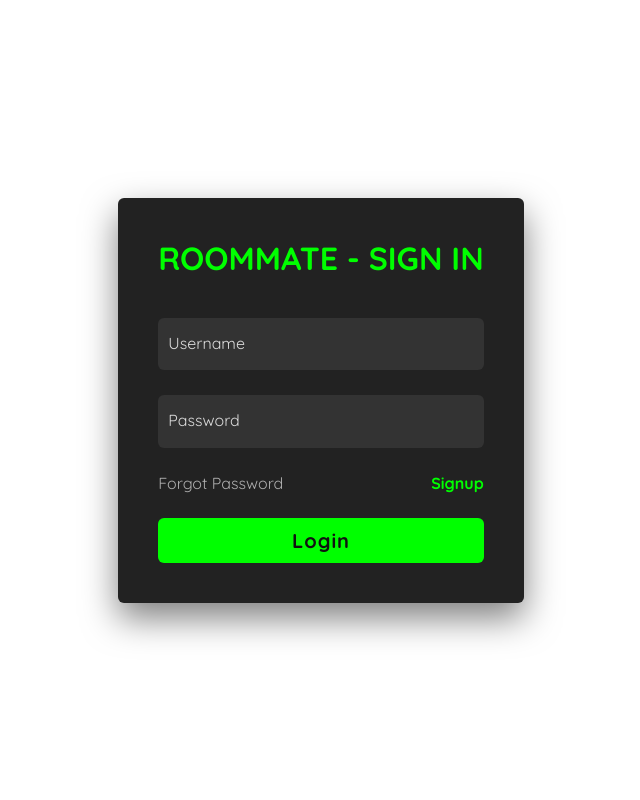
After one commit to fitumi0/RoomMate, a Flask app: template video_service/src/templates/login.html in a window 1280 px wide. The commit adds this page. Shown: the whole page, without its empty margins (319-959 px from the left). Run offline with Flask 3, Linux system fonts and the light colour scheme; the template is opened without the code that fills it, so the values that code supplies are empty; parts of the project's set-up code (start-up, migrations or seed data) failed here and were passed over.

Commit message:
+ login page

```diff
--- a/video_service/src/static/styles/style.css
+++ b/video_service/src/static/styles/style.css
@@ -1,9 +1,12 @@
 @import url("https://fonts.googleapis.com/css2?family=Roboto:wght@300;400;500;700&display=swap");
+@import url("https://fonts.googleapis.com/css2?family=Quicksand:wght@300;400;500;700&display=swap");
 
+*,
 body {
     margin: 0;
-    /* font-family: "Roboto", sans-serif; */
-    font-family: Apple Color Emoji, "Segoe UI Emoji", "Noto Color Emoji";
+    padding: 0;
+    box-sizing: border-box;
+    font-family: "Quicksand", sans-serif;
 }
 
 /*#region General*/
@@ -352,6 +355,143 @@ media-player {
         font-size: 18px;
     }
 }
+/* #region Sign-In*/
+
+.sign-in-section {
+    position: absolute;
+    width: 100vw;
+    height: 100vh;
+    display: flex;
+    justify-content: center;
+    align-items: center;
+    gap: 2px;
+    flex-wrap: wrap;
+    overflow: hidden;
+}
+
+/* .sign-in-section::before {
+    content: "";
+    position: absolute;
+    width: 100%;
+    height: 100%;
+    background: linear-gradient(#000, var(--bright-accent-color), #000);
+    animation: animate 5s linear infinite;
+} */
+
+.sign-in {
+    position: absolute;
+    display: flex;
+    align-items: center;
+    justify-content: center;
+    background: #222;
+    z-index: 1000;
+    display: flex;
+    justify-content: center;
+    align-items: center;
+    padding: 40px;
+    border-radius: var(--border-radius);
+    box-shadow: 0 15px 35px rgba(0, 0, 0, 0.5);
+}
+
+.sign-in .content {
+    position: relative;
+    width: 100%;
+    display: flex;
+    justify-content: center;
+    align-items: center;
+    flex-direction: column;
+    gap: 40px;
+}
+
+.content .form-header {
+    font-size: 2em;
+    color: var(--bright-accent-color);
+    text-transform: uppercase;
+}
+
+.content .form {
+    width: 100%;
+    display: flex;
+    flex-direction: column;
+    gap: 25px;
+}
+
+.input-box {
+    position: relative;
+    width: 100%;
+}
+
+.input-box input {
+    position: relative;
+    width: 100%;
+    background: #333;
+    border: none;
+    outline: none;
+    padding: 25px 10px 7.5px;
+    border-radius: var(--border-radius);
+    color: #fff;
+    font-weight: 500;
+    font-size: 1em;
+}
+
+.input-box i {
+    position: absolute;
+    left: 0;
+    padding: 15px 10px;
+    font-style: normal;
+    color: var(--text-color);
+    transition: 0.5s;
+    pointer-events: none;
+}
+
+.input-box input:focus ~ i,
+.input-box input:valid ~ i {
+    transform: translateY(-7.5px);
+    font-size: 0.8em;
+    color: var(--text-color);
+}
+
+.input-box input[type="submit"] {
+    padding: 10px;
+    background: var(--bright-accent-color);
+    color: #111;
+    font-weight: 600;
+    font-size: 1.25em;
+    letter-spacing: 0.05em;
+    cursor: pointer;
+    transition: var(--input-transition);
+}
+
+.input-box input[type="submit"]:hover {
+    background: var(--accent-color);
+    transition: var(--input-transition);
+}
+
+.form .links {
+    position: relative;
+    width: 100%;
+    display: flex;
+    justify-content: space-between;
+}
+
+.form .links a {
+    color: var(--link-color);
+    text-decoration: none;
+    transition: var(--input-transition);
+}
+
+.form .links a:nth-child(2) {
+    color: var(--bright-accent-color);
+    font-weight: 600;
+    transition: var(--input-transition);
+}
+
+.form .links a:hover {
+    color: var(--bright-accent-color);
+    transition: var(--input-transition);
+}
+
+/*#endregion Sign-In*/
 
 :root {
     --header-height: 50px;
@@ -368,6 +508,7 @@ media-player {
     --link-color: #adadad;
     /* --accent-color: #5d2b90; */
     --accent-color: #008a00;
+    --bright-accent-color: #0f0;
     /* --accent-color: #9f27b0; */
     --accent-color-rgb: 159, 39, 176;
     --accent-color-light: #e1bee7;
@@ -382,6 +523,4 @@ media-player {
 
     --default-transition: 0.5s;
     --input-transition: 0.15s;
-
-    --container-margin: 16px;
 }
--- /dev/null
+++ b/video_service/src/templates/login.html
@@ -0,0 +1,35 @@
+<!DOCTYPE html>
+<html lang="en">
+    <head>
+        <meta charset="UTF-8" />
+        <meta name="viewport" content="width=device-width, initial-scale=1.0" />
+        <link rel="stylesheet" href="../static/styles/style.css" />
+        <title>Document</title>
+    </head>
+    <body>
+        <section class="sign-in-section">
+            <div class="sign-in">
+                <div class="content">
+                    <h2 class="form-header">RoomMate - Sign In</h2>
+                    <div class="form">
+                        <div class="input-box">
+                            <input type="text" required="" />
+                            <i>Username</i>
+                        </div>
+                        <div class="input-box">
+                            <input type="password" required="" />
+                            <i>Password</i>
+                        </div>
+                        <div class="links">
+                            <a href="#">Forgot Password</a>
+                            <a href="#">Signup</a>
+                        </div>
+                        <div class="input-box">
+                            <input type="submit" value="Login" />
+                        </div>
+                    </div>
+                </div>
+            </div>
+        </section>
+    </body>
+</html>
```
